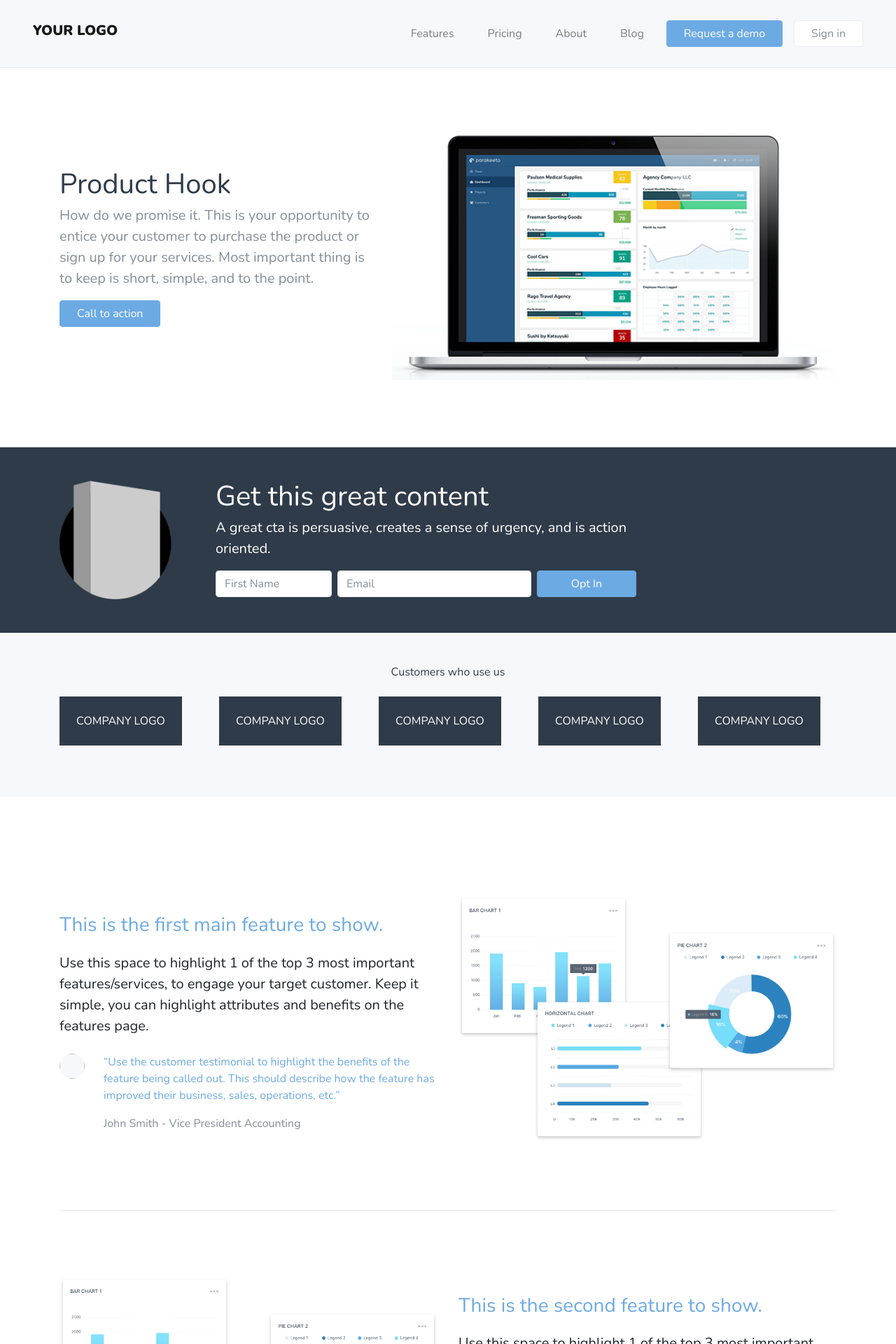
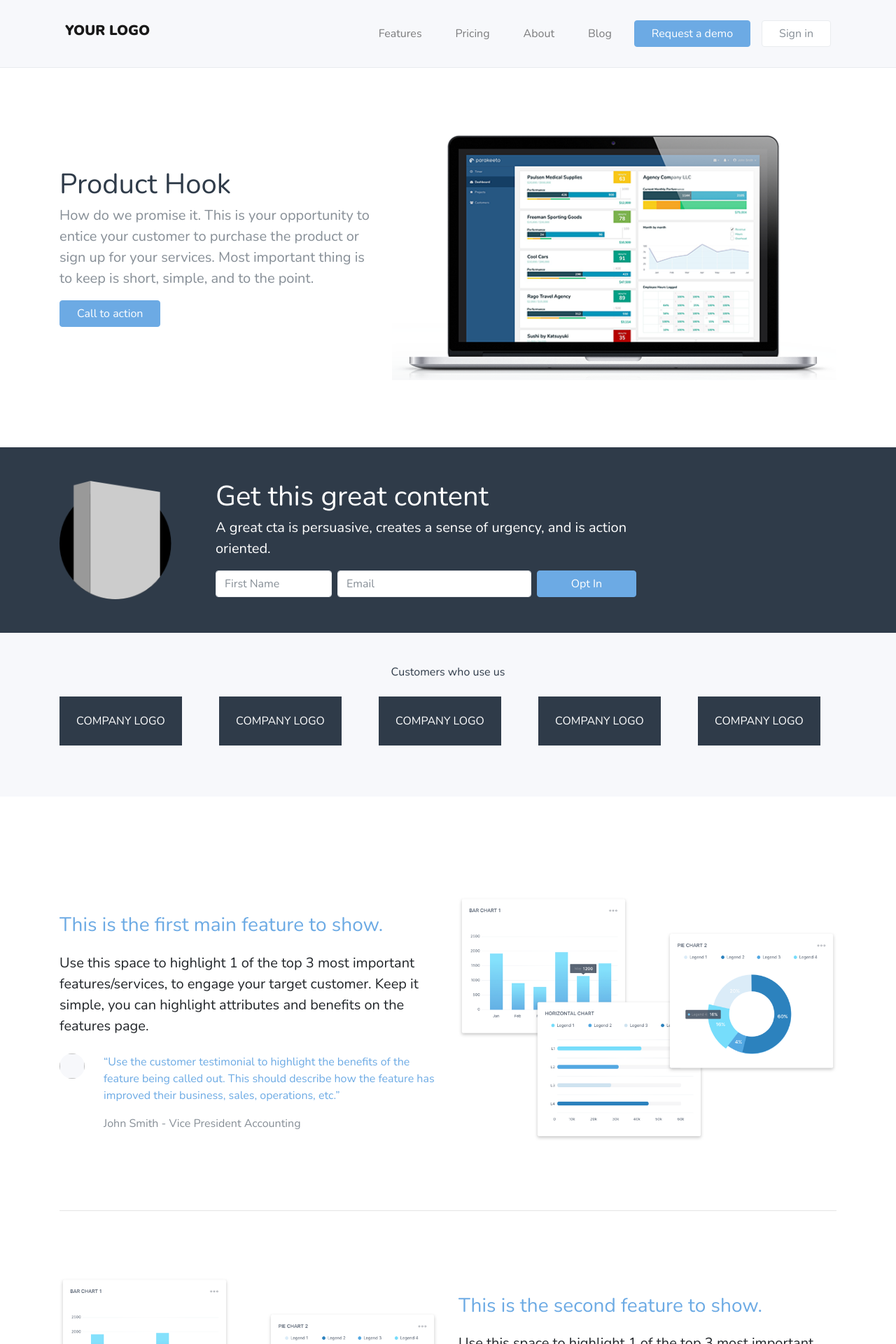
Before and after one commit to Royal-Jay/saas-template, a Jekyll site: the page built from index.html, in a window 1280 px wide. Shown: the top 1920 px of the page at 70% size. Built offline with Jekyll 4.4.1, drawn with Linux system fonts in a browser that asks for light colours; nearby versions of some CDN libraries.

Commit message:
fix nav responsiveness

```diff
--- a/_dist/about.html
+++ b/_dist/about.html
@@ -17,7 +17,7 @@
   <body>
 
     <nav class="navbar navbar-expand-md p-4 navbar-light bg-light border border-top-0 border-right-0 border-left-0">
-      <div class="container-fluid">
+      <div class="container">
 
         <a class="navbar-brand nav-item mx-2 h5 text-uppercase font-weight-bolder" href="/">
           Your Logo
--- a/_dist/blog.html
+++ b/_dist/blog.html
@@ -17,7 +17,7 @@
   <body>
 
     <nav class="navbar navbar-expand-md p-4 navbar-light bg-light border border-top-0 border-right-0 border-left-0">
-      <div class="container-fluid">
+      <div class="container">
 
         <a class="navbar-brand nav-item mx-2 h5 text-uppercase font-weight-bolder" href="/">
           Your Logo
--- a/_dist/features.html
+++ b/_dist/features.html
@@ -17,7 +17,7 @@
   <body>
 
     <nav class="navbar navbar-expand-md p-4 navbar-light bg-light border border-top-0 border-right-0 border-left-0">
-      <div class="container-fluid">
+      <div class="container">
 
         <a class="navbar-brand nav-item mx-2 h5 text-uppercase font-weight-bolder" href="/">
           Your Logo
--- a/_dist/index.html
+++ b/_dist/index.html
@@ -17,7 +17,7 @@
   <body>
 
     <nav class="navbar navbar-expand-md p-4 navbar-light bg-light border border-top-0 border-right-0 border-left-0">
-      <div class="container-fluid">
+      <div class="container">
 
         <a class="navbar-brand nav-item mx-2 h5 text-uppercase font-weight-bolder" href="/">
           Your Logo
--- a/_dist/pricing.html
+++ b/_dist/pricing.html
@@ -17,7 +17,7 @@
   <body>
 
     <nav class="navbar navbar-expand-md p-4 navbar-light bg-light border border-top-0 border-right-0 border-left-0">
-      <div class="container-fluid">
+      <div class="container">
 
         <a class="navbar-brand nav-item mx-2 h5 text-uppercase font-weight-bolder" href="/">
           Your Logo
--- a/_includes/nav.html
+++ b/_includes/nav.html
@@ -1,5 +1,5 @@
     <nav class="navbar navbar-expand-md p-4 navbar-light bg-light border border-top-0 border-right-0 border-left-0">
-      <div class="container-fluid">
+      <div class="container">
 
         <a class="navbar-brand nav-item mx-2 h5 text-uppercase font-weight-bolder" href="/">
           Your Logo
```
